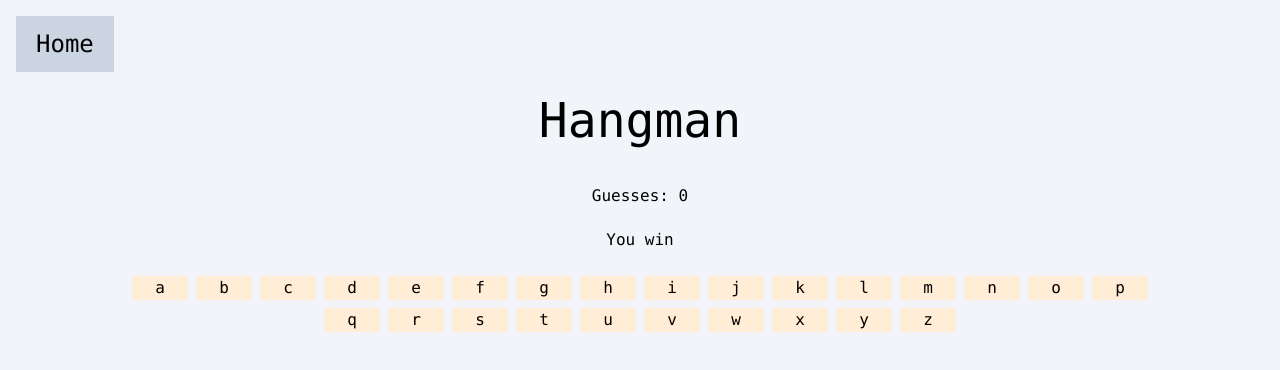
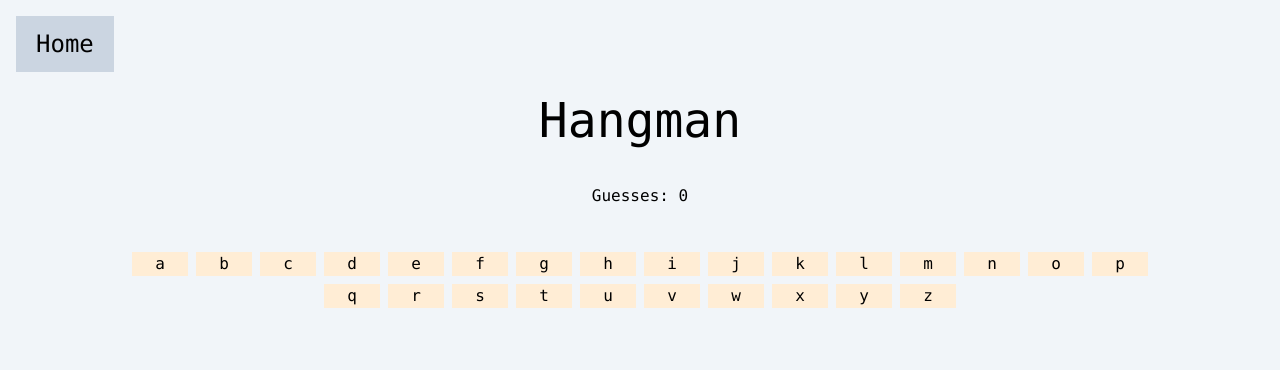
Before and after one commit to ashley-cao-0/simple-games, a React (Vite) app: page /hangman in a window 1280 px wide. Shown: the top 370 px of the page. Built offline with nearby package versions, Linux system fonts and the light colour scheme; no server answers.

Commit message:
render win and lose

```diff
--- a/src/components/Hangman.jsx
+++ b/src/components/Hangman.jsx
@@ -9,8 +9,15 @@ function Hangman() {
   const [progress, setProgress] = useState([])
   const [guessNum, setGuessNum] = useState(0)
 
-  const finished = (progressArr) => {
-    return progressArr.every(char => char !== '_')
+  const won = () => {
+    if (progress.length === 0) {
+      return false
+    }
+    return progress.every(char => char !== '_')
+  }
+
+  const lost = () => {
+    return (guessNum === 10 && !won())
   }
 
   const handleClick = (e, guess, index) => {
@@ -56,7 +63,8 @@ function Hangman() {
       <p> Guesses: { guessNum } </p>
       <p className=" h-5"> {givenLetters} </p>
       <p> {progress} </p>
-      {finished(progress) && <p> You win </p>}
+      {won() && <p> You win </p>}
+      {lost() && <p> You lose </p>}
 
       <div className=" flex justify-center mt-5">
         <div className="inline-block max-w-5xl">
```
